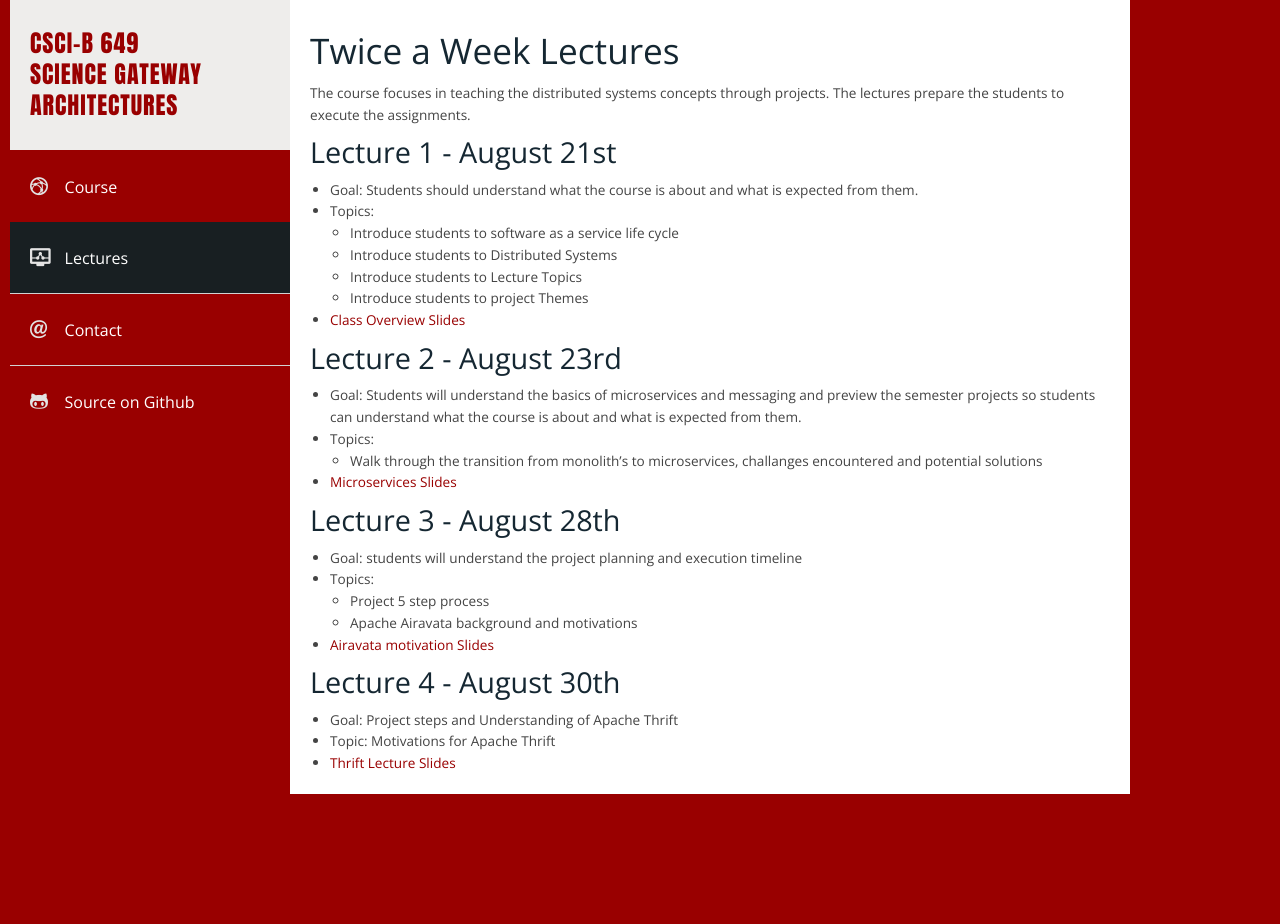
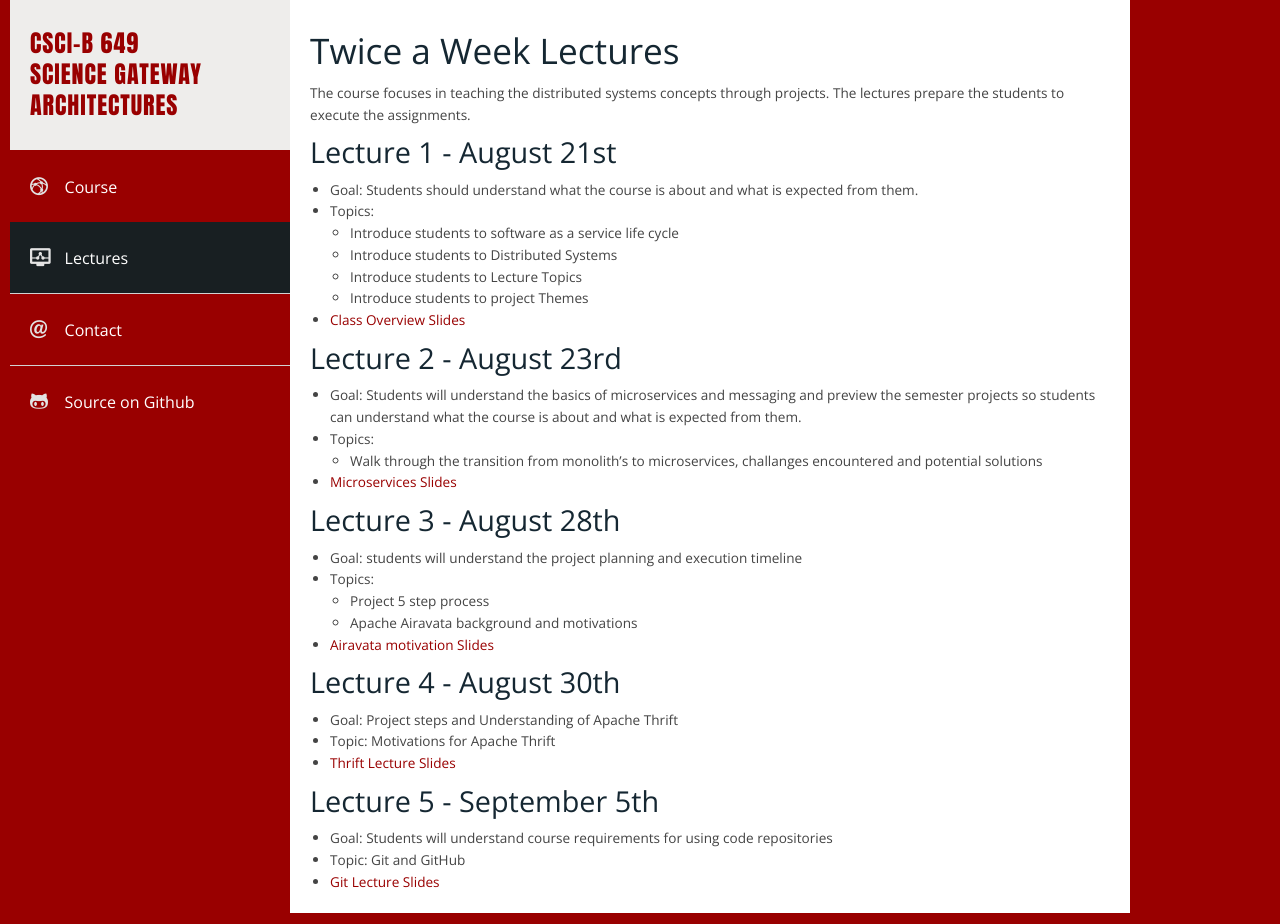
Before and after one commit to airavata-courses/airavata-courses.github.io, a Jekyll site: the page built from lectures.md, in a window 1280 px wide. Built offline with Jekyll 4.4.1, drawn with Linux system fonts in a browser that asks for light colours; our own code applies the rules of GitHub Pages for plain Markdown files; before the commit the page ends 900 px from its top, so only the background shows below that.

Commit message:
Adding September 4th Lecture Slides

```diff
--- a/lectures.md
+++ b/lectures.md
@@ -36,6 +36,11 @@ The course focuses in teaching the distributed systems concepts through projects
 * Goal: Project steps and Understanding of Apache Thrift
 * Topic: Motivations for Apache Thrift
 * [Thrift Lecture Slides]({{ site.url }}slides/SGA-Fall2018-Thrift-August30.pdf)
+
+###  Lecture 5 - September 5th
+* Goal: Students will understand course requirements for using code repositories
+* Topic: Git and GitHub
+* [Git Lecture Slides]({{ site.url }}slides/Fall2018-CS649-Git-Overview.pptx)
 
 <!--
 
```
Also changed, not shown: 1 other file.
